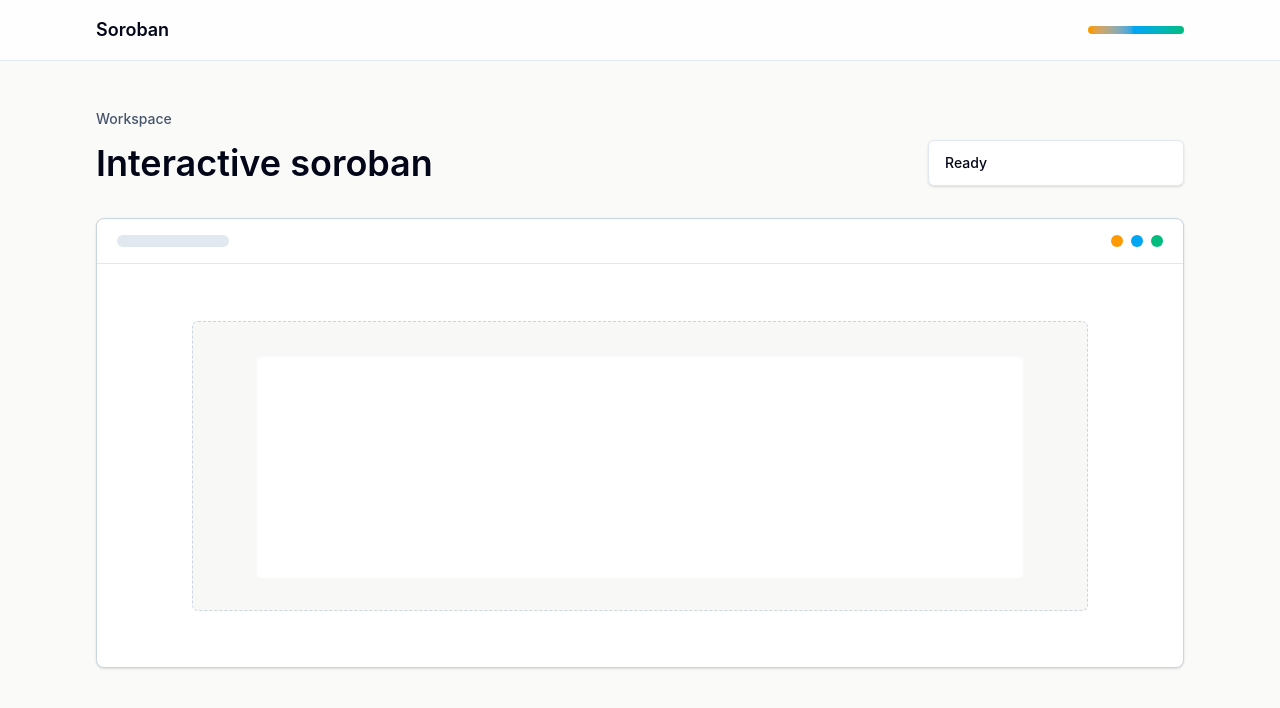
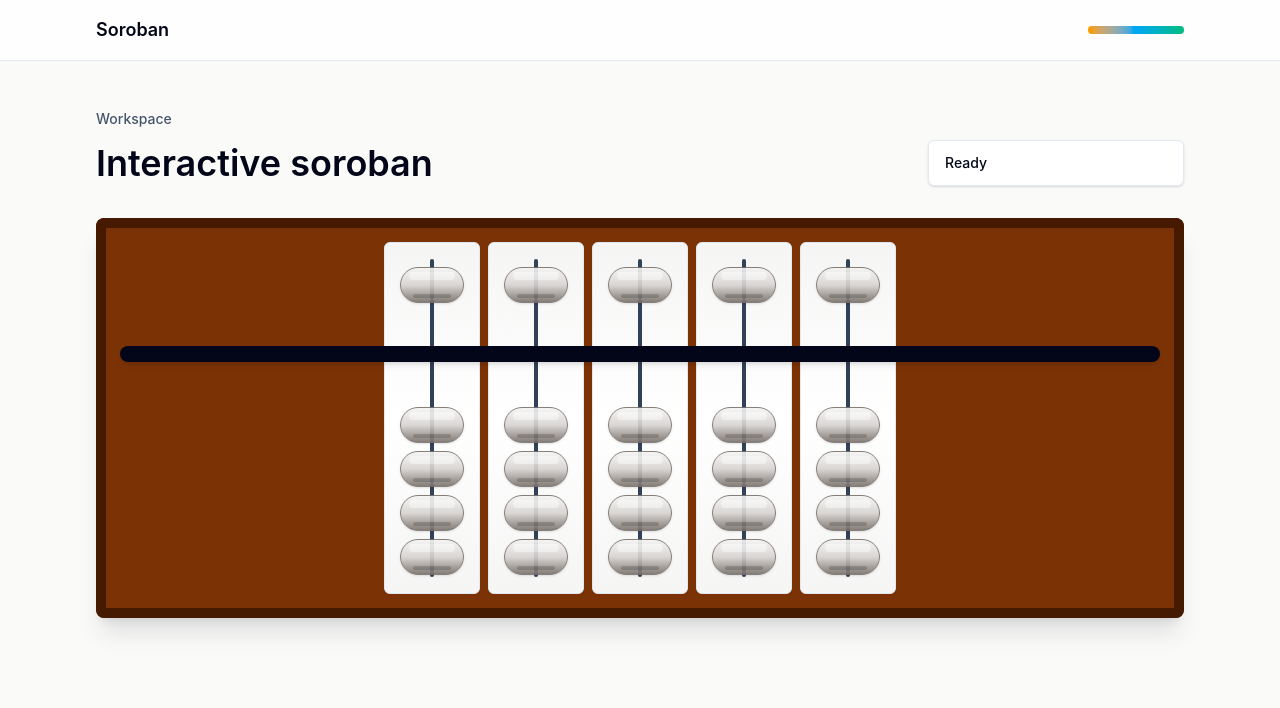
Before and after one commit to mtplayground/alex-1883-test-43, a React (Vite) app: page / in a window 1280 px wide. Shown: the top 708 px of the page. Built offline with nearby package versions, Linux system fonts and the light colour scheme.

Commit message:
feat: Render the Soroban frame and assemble rods

```diff
--- a/src/App.tsx
+++ b/src/App.tsx
@@ -1,4 +1,10 @@
+import { useState } from 'react'
+import { SorobanFrame } from './components/SorobanFrame'
+import { createBoard } from './model/soroban'
+
 function App() {
+  const [board, setBoard] = useState(() => createBoard())
+
   return (
     <div className="flex min-h-screen flex-col bg-stone-50 text-slate-950">
       <header className="border-b border-slate-200 bg-white/85">
@@ -21,26 +27,7 @@ function App() {
           </div>
         </section>
 
-        <section
-          className="min-h-[28rem] rounded-lg border border-slate-300 bg-white shadow-sm"
-          aria-label="Soroban workspace"
-        >
-          <div className="flex h-full min-h-[28rem] flex-col">
-            <div className="flex items-center justify-between border-b border-slate-200 px-5 py-4">
-              <div className="h-3 w-28 rounded-full bg-slate-200" />
-              <div className="flex gap-2">
-                <span className="h-3 w-3 rounded-full bg-amber-500" />
-                <span className="h-3 w-3 rounded-full bg-sky-500" />
-                <span className="h-3 w-3 rounded-full bg-emerald-500" />
-              </div>
-            </div>
-            <div className="grid flex-1 place-items-center px-5 py-8">
-              <div className="w-full max-w-4xl rounded-md border border-dashed border-slate-300 bg-stone-100/70 p-8">
-                <div className="mx-auto h-56 w-full max-w-3xl rounded bg-white shadow-inner" />
-              </div>
-            </div>
-          </div>
-        </section>
+        <SorobanFrame board={board} onChange={setBoard} />
       </main>
     </div>
   )
--- a/src/components/Rod.tsx
+++ b/src/components/Rod.tsx
@@ -7,9 +7,16 @@ export interface RodProps {
   className?: string
   disabled?: boolean
   onChange?: (rod: RodState) => void
+  showReckoningBar?: boolean
 }
 
-export function Rod({ rod, className, disabled = false, onChange }: RodProps) {
+export function Rod({
+  rod,
+  className,
+  disabled = false,
+  onChange,
+  showReckoningBar = true,
+}: RodProps) {
   const interactive = Boolean(onChange) && !disabled
 
   function handleBeadPress(bead: BeadState) {
@@ -32,10 +39,12 @@ export function Rod({ rod, className, disabled = false, onChange }: RodProps) {
         aria-hidden="true"
         className="absolute bottom-4 left-1/2 top-4 w-1 -translate-x-1/2 rounded-full bg-slate-700"
       />
-      <div
-        aria-hidden="true"
-        className="absolute left-2 right-2 top-28 z-20 h-3 -translate-y-1/2 rounded bg-slate-900 shadow-sm"
-      />
+      {showReckoningBar ? (
+        <div
+          aria-hidden="true"
+          className="absolute left-2 right-2 top-28 z-20 h-3 -translate-y-1/2 rounded bg-slate-900 shadow-sm"
+        />
+      ) : null}
       <div className="absolute left-0 right-0 top-28 h-0">
         <Bead
           bead={rod.heavenly}
--- /dev/null
+++ b/src/components/SorobanFrame.tsx
@@ -0,0 +1,71 @@
+import type { BoardState, RodState } from '../types/soroban'
+import { Rod } from './Rod'
+
+export interface SorobanFrameProps {
+  board: BoardState
+  className?: string
+  disabled?: boolean
+  onChange?: (board: BoardState) => void
+}
+
+export function SorobanFrame({
+  board,
+  className,
+  disabled = false,
+  onChange,
+}: SorobanFrameProps) {
+  const interactive = Boolean(onChange) && !disabled
+
+  function handleRodChange(nextRod: RodState) {
+    if (!onChange || disabled) {
+      return
+    }
+
+    onChange({
+      rods: board.rods.map((rod) =>
+        rod.index === nextRod.index ? nextRod : rod,
+      ),
+    })
+  }
+
+  return (
+    <section
+      aria-disabled={disabled || undefined}
+      aria-label="Soroban frame"
+      className={frameClassName(className)}
+      role="group"
+    >
+      <div
+        aria-hidden="true"
+        className="absolute inset-0 rounded-lg border-[10px] border-amber-950 bg-amber-900 shadow-inner"
+      />
+      <div
+        aria-hidden="true"
+        className="absolute left-6 right-6 top-[8.5rem] z-20 h-4 -translate-y-1/2 rounded-full bg-slate-950 shadow-md"
+      />
+      <div className="relative z-10 overflow-x-auto">
+        <div className="flex min-w-max justify-center gap-2 px-6 py-6">
+          {board.rods.map((rod) => (
+            <Rod
+              className="border-amber-950/20 bg-amber-50/70"
+              disabled={disabled}
+              key={rod.id}
+              onChange={interactive ? handleRodChange : undefined}
+              rod={rod}
+              showReckoningBar={false}
+            />
+          ))}
+        </div>
+      </div>
+    </section>
+  )
+}
+
+function frameClassName(className?: string): string {
+  return [
+    'relative overflow-hidden rounded-lg bg-amber-950 p-0 shadow-xl shadow-slate-950/10',
+    className,
+  ]
+    .filter(Boolean)
+    .join(' ')
+}
```
